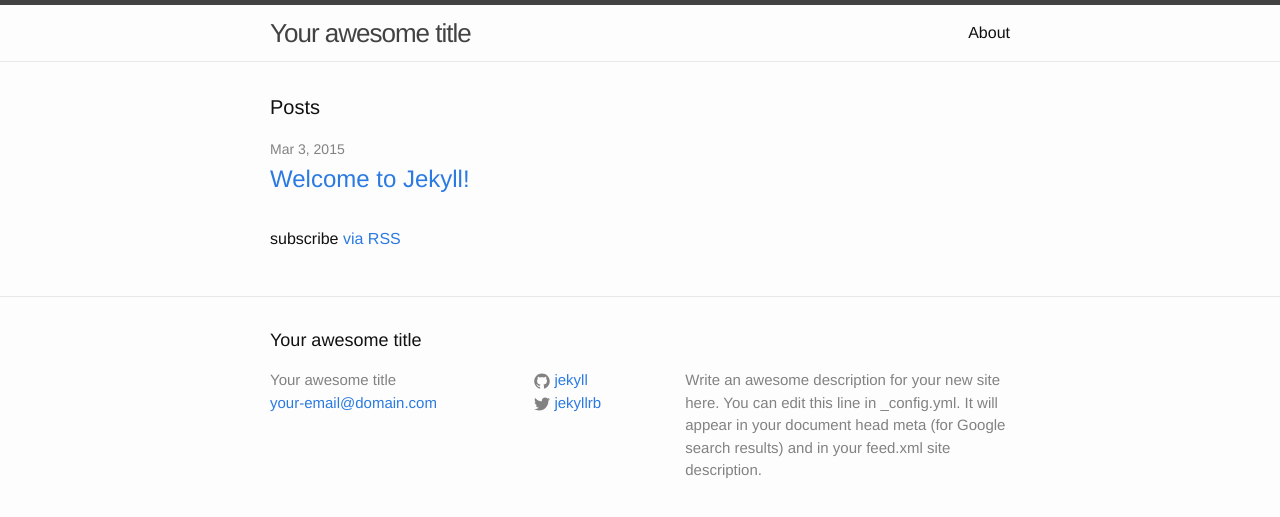
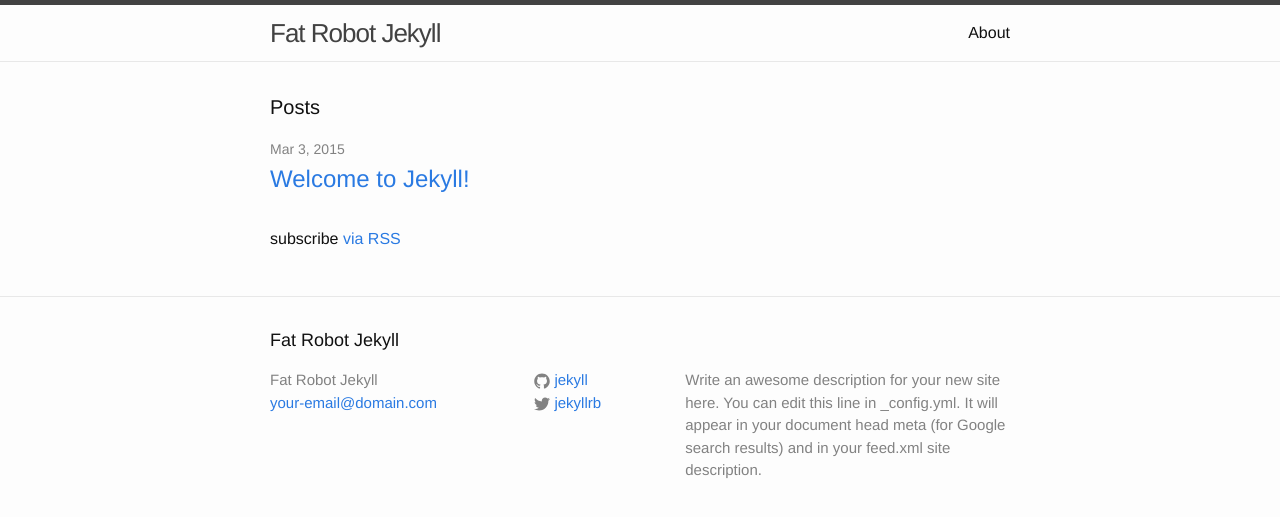
Before and after one commit to fat-robot/fat-robot.github.io, a Jekyll site: the page built from index.html, in a window 1280 px wide. Shown: the top 517 px of the page. Built offline with Jekyll 4.4.1, drawn with Linux system fonts in a browser that asks for light colours.

Commit message:
Updated the site title. Added emacs temp files to .gitignore

```diff
--- a/_config.yml
+++ b/_config.yml
@@ -1,5 +1,5 @@
 # Site settings
-title: Your awesome title
+title: Fat Robot Jekyll
 email: your-email@domain.com
 description: > # this means to ignore newlines until "baseurl:"
   Write an awesome description for your new site here. You can edit this
```
Also changed, not shown: 1 other file.
